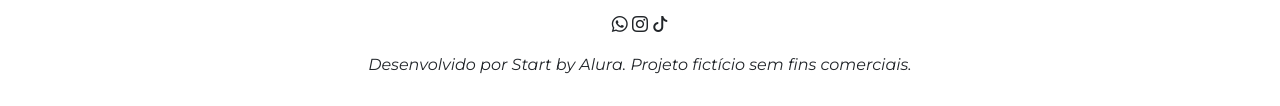
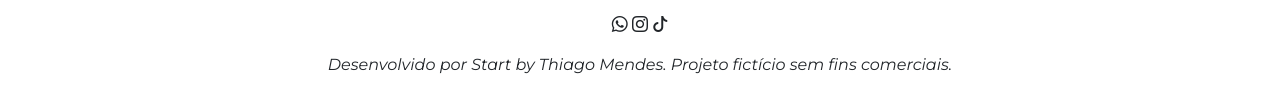
Before and after one commit to ThiagoMendes436/Site-acess-vel, a plain HTML site: page index.html in a window 1280 px wide. Shown: the part 3072-3178 px from the top of the page. Drawn offline with nearby package versions, Linux system fonts and the light colour scheme.

Commit message:
Update index.html

```diff
--- a/index.html
+++ b/index.html
@@ -132,7 +132,7 @@
         <i class="bi bi-whatsapp"></i>
         <i class="bi bi-instagram"></i>
         <i class="bi bi-tiktok"></i>
-        <p class="mt-3">Desenvolvido por Start by Alura. Projeto fictício sem fins comerciais.</p>
+        <p class="mt-3">Desenvolvido por Start by Thiago Mendes. Projeto fictício sem fins comerciais.</p>
     </footer>
 
     <script src="script.js"></script>
```
